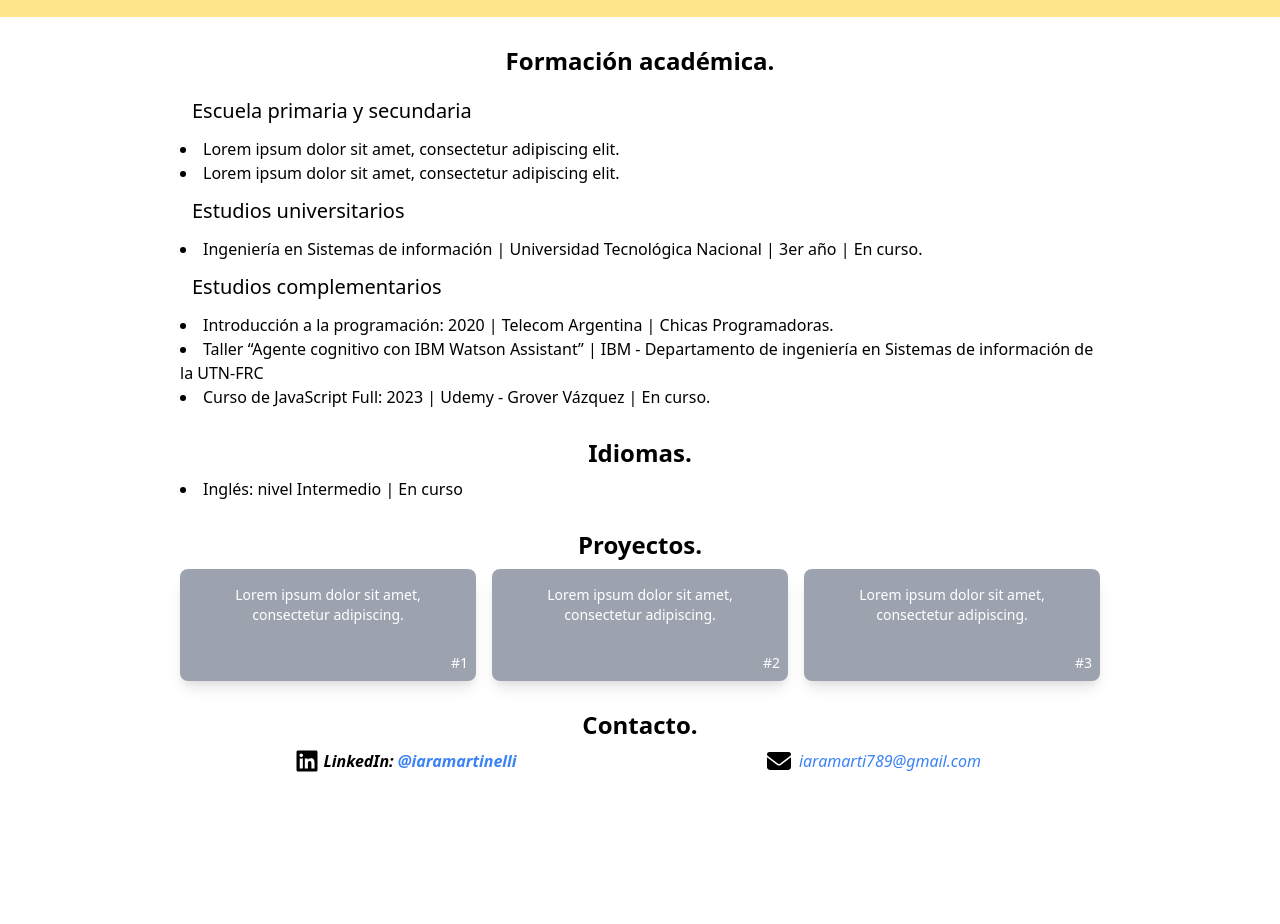
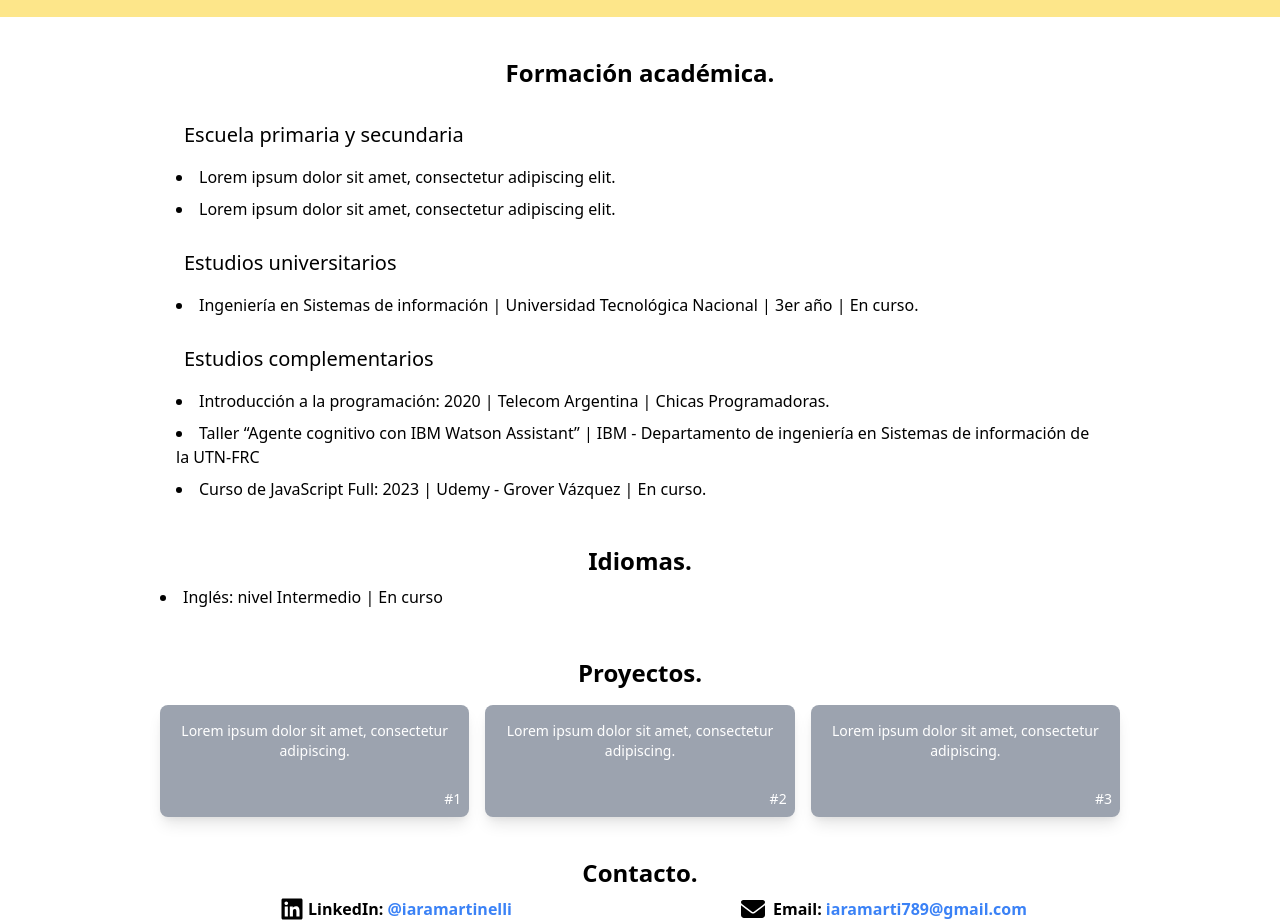
Before and after one commit to IaraMartinelli/CV_Iara-Martinelli, a plain HTML site: page index.html in a window 1280 px wide. Shown: the part 267-1191 px from the top of the page. Before the commit the page ends 1060 px from the top, so only its background shows below. Drawn offline with nearby package versions, Linux system fonts and the light colour scheme.

Commit message:
Tercera versión 28/02

```diff
--- a/index.html
+++ b/index.html
@@ -5,7 +5,7 @@
     <meta http-equiv="X-UA-Compatible" content="IE=edge">
     <meta name="viewport" content="width=device-width, initial-scale=1.0">
     <link href="https://unpkg.com/tailwindcss@^2/dist/tailwind.min.css" rel="stylesheet">
-    <title>Document</title>
+    <title>Iara Martinelli</title>
 </head>
 
 <body>
@@ -24,28 +24,34 @@
     </div>
 
     <main class="mx-40">
-        <section class="m-5">
+        <section class="my-8">
             <h2 class="p-2 text-2xl text-center font-semibold"> Formación académica. </h2>
+                <div class="m-3">
                 <h3 class="p-3 text-xl font-medium"> Escuela primaria y secundaria </h3>
-                    <li>Lorem ipsum dolor sit amet, consectetur adipiscing elit.</li>
-                    <li>Lorem ipsum dolor sit amet, consectetur adipiscing elit.</li>
+                    <li class="p-1">Lorem ipsum dolor sit amet, consectetur adipiscing elit.</li>
+                    <li class="p-1">Lorem ipsum dolor sit amet, consectetur adipiscing elit.</li>
+                </div>
 
+                <div class="m-3">
                 <h3 class="p-3 text-xl font-medium"> Estudios universitarios </h3>
-                    <li>Ingeniería en Sistemas de información | Universidad Tecnológica Nacional | 3er año | En curso.</li>
+                    <li class="p-1">Ingeniería en Sistemas de información | Universidad Tecnológica Nacional | 3er año | En curso.</li>
+                </div>
 
+                <div class="m-3">
                 <h3 class="p-3 text-xl font-medium"> Estudios complementarios </h3>
-                    <li>Introducción a la programación: 2020 | Telecom Argentina | Chicas Programadoras. </li>
-                    <li>Taller “Agente cognitivo con IBM Watson Assistant” | IBM - Departamento de ingeniería en Sistemas de información de la UTN-FRC</li>
-                    <li>Curso de JavaScript Full: 2023 | Udemy - Grover Vázquez | En curso. </li>
+                    <li class="p-1">Introducción a la programación: 2020 | Telecom Argentina | Chicas Programadoras. </li>
+                    <li class="p-1">Taller “Agente cognitivo con IBM Watson Assistant” | IBM - Departamento de ingeniería en Sistemas de información de la UTN-FRC</li>
+                    <li class="p-1">Curso de JavaScript Full: 2023 | Udemy - Grover Vázquez | En curso. </li>
+                </div>
         </section>
 
-        <section class="m-5">
+        <section class="my-8">
             <h2 class="p-2 text-2xl text-center font-semibold"> Idiomas. </h2>
             <li>Inglés: nivel Intermedio | En curso</li>
         </section>
 
-        <section class="m-5">
-            <h2 class="p-2 text-2xl text-center font-semibold"> Proyectos. </h2>
+        <section class="my-8">
+            <h2 class="p-4 text-2xl text-center font-semibold"> Proyectos. </h2>
             <div class="grid grid-cols-3 gap-4">
                 <a href="https://www.youtube.com/watch?v=UF8uR6Z6KLc&amp;t=501s" class="p-2 rounded-lg bg-gray-400 shadow-lg space-y-5">
                     <div class="p-2">
@@ -70,7 +76,7 @@
             </div>
         </section>
 
-        <section class="m-5">
+        <section class="my-8">
             <h2 class="p-2 text-2xl text-center font-semibold"> Contacto. </h2>
             <address>
                 <div class="grid grid-cols-2 gap-4 text-center">
@@ -79,7 +85,7 @@
                             <!-- Font Awesome Pro 6.3.0 by @fontawesome - https://fontawesome.com License - https://fontawesome.com/license (Commercial License) Copyright 2023 Fonticons, Inc. -->
                             <path d="M416 32H31.9C14.3 32 0 46.5 0 64.3v383.4C0 465.5 14.3 480 31.9 480H416c17.6 0 32-14.5 32-32.3V64.3c0-17.8-14.4-32.3-32-32.3zM135.4 416H69V202.2h66.5V416zm-33.2-243c-21.3 0-38.5-17.3-38.5-38.5S80.9 96 102.2 96c21.2 0 38.5 17.3 38.5 38.5 0 21.3-17.2 38.5-38.5 38.5zm282.1 243h-66.4V312c0-24.8-.5-56.7-34.5-56.7-34.6 0-39.9 27-39.9 54.9V416h-66.4V202.2h63.7v29.2h.9c8.9-16.8 30.6-34.5 62.9-34.5 67.2 0 79.7 44.3 79.7 101.9V416z"> </path>
                         </svg>
-                        <span class="font-semibold"> LinkedIn:  <a href="http://linkedin.com/in/iaramartinelli" class="text-blue-500">@iaramartinelli</a>  </span>
+                        <span class="not-italic	font-semibold"> LinkedIn:  <a href="http://linkedin.com/in/iaramartinelli" class="text-blue-500">@iaramartinelli</a>  </span>
                     </div>
 
                     <div class="flex justify-center">
@@ -87,12 +93,13 @@
                             <!-- Font Awesome Pro 6.3.0 by @fontawesome - https://fontawesome.com License - https://fontawesome.com/license (Commercial License) Copyright 2023 Fonticons, Inc. -->
                             <path d="M48 64C21.5 64 0 85.5 0 112c0 15.1 7.1 29.3 19.2 38.4L236.8 313.6c11.4 8.5 27 8.5 38.4 0L492.8 150.4c12.1-9.1 19.2-23.3 19.2-38.4c0-26.5-21.5-48-48-48H48zM0 176V384c0 35.3 28.7 64 64 64H448c35.3 0 64-28.7 64-64V176L294.4 339.2c-22.8 17.1-54 17.1-76.8 0L0 176z"></path>
                         </svg>
-                        <a href="mailto: iaramarti789@gmail.com" class="text-blue-500">iaramarti789@gmail.com</a>
+                        <span class="not-italic	font-semibold"> Email: <a href="mailto: iaramarti789@gmail.com" class="text-blue-500">iaramarti789@gmail.com</a> </span>
                     </span>
                     </div>
                 </div>
             </address>
         </section>
+
     </main>
 </body>
 </html>
```
